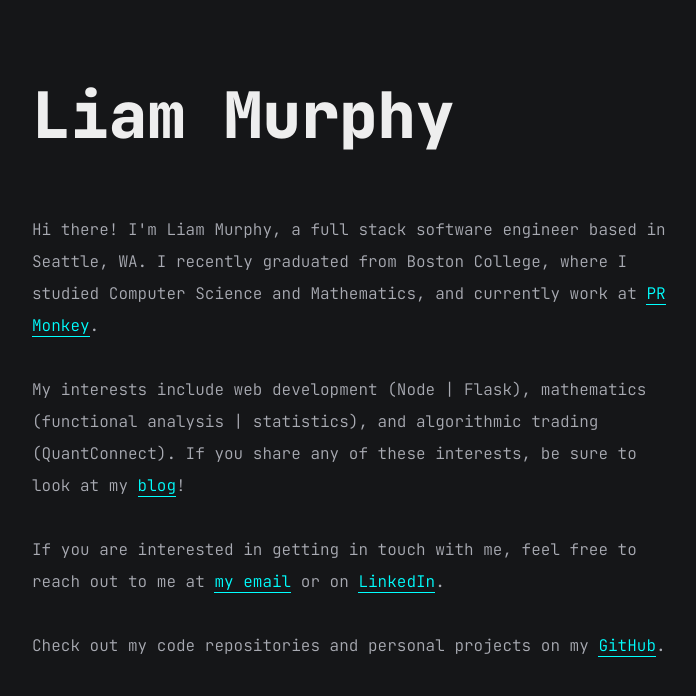
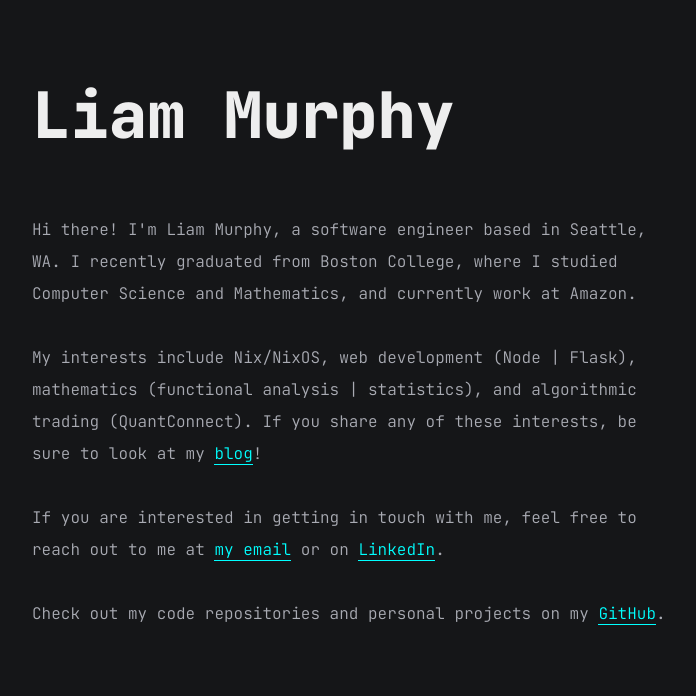
Before and after one commit to liam-murphy14/liam-murphy14, a Jekyll site: the page built from index.html, in a window 1280 px wide. Shown: the top 696 px of the page, without its empty margins (283-979 px from the left). Built offline with Jekyll 4.4.1, drawn with Linux system fonts in a browser that asks for light colours.

Commit message:
feat: update technology

```diff
--- a/index.html
+++ b/index.html
@@ -11,9 +11,9 @@ title: Liam Murphy
                 <div class="site-title">{{page.title}}</div>
             </header>
             <div id="text-wrapper" style="line-height:2rem">
-                Hi there! I'm Liam Murphy, a full stack software engineer based in Seattle, WA. I recently graduated from Boston College, where I studied Computer Science and Mathematics, and currently work at <a href="https://prmonkey.com" target="_blank">PR Monkey</a>.
+                Hi there! I'm Liam Murphy, a software engineer based in Seattle, WA. I recently graduated from Boston College, where I studied Computer Science and Mathematics, and currently work at Amazon.
                 <br><br>
-                My interests include web development (Node | Flask), mathematics (functional analysis | statistics), and algorithmic trading (QuantConnect). If you share any of these interests, be sure to look at my <a href="{{ '/blog' | relative_url }}">blog</a>!
+                My interests include Nix/NixOS, web development (Node | Flask), mathematics (functional analysis | statistics), and algorithmic trading (QuantConnect). If you share any of these interests, be sure to look at my <a href="{{ '/blog' | relative_url }}">blog</a>!
                 <br><br>
                 If you are interested in getting in touch with me, feel free to reach out to me at <a href="mailto:liam.murphy137@gmail.com">my email</a> or on <a href="https://www.linkedin.com/in/liammurphy14/" target="_blank">LinkedIn</a>.
                 <br><br>
```
Also changed, not shown: README.md, assets/images/README/java-svgrepo-com.svg (added), assets/images/README/nix-svgrepo-com.svg (added), assets/images/README/typescript-official-svgrepo-com.svg (added).
